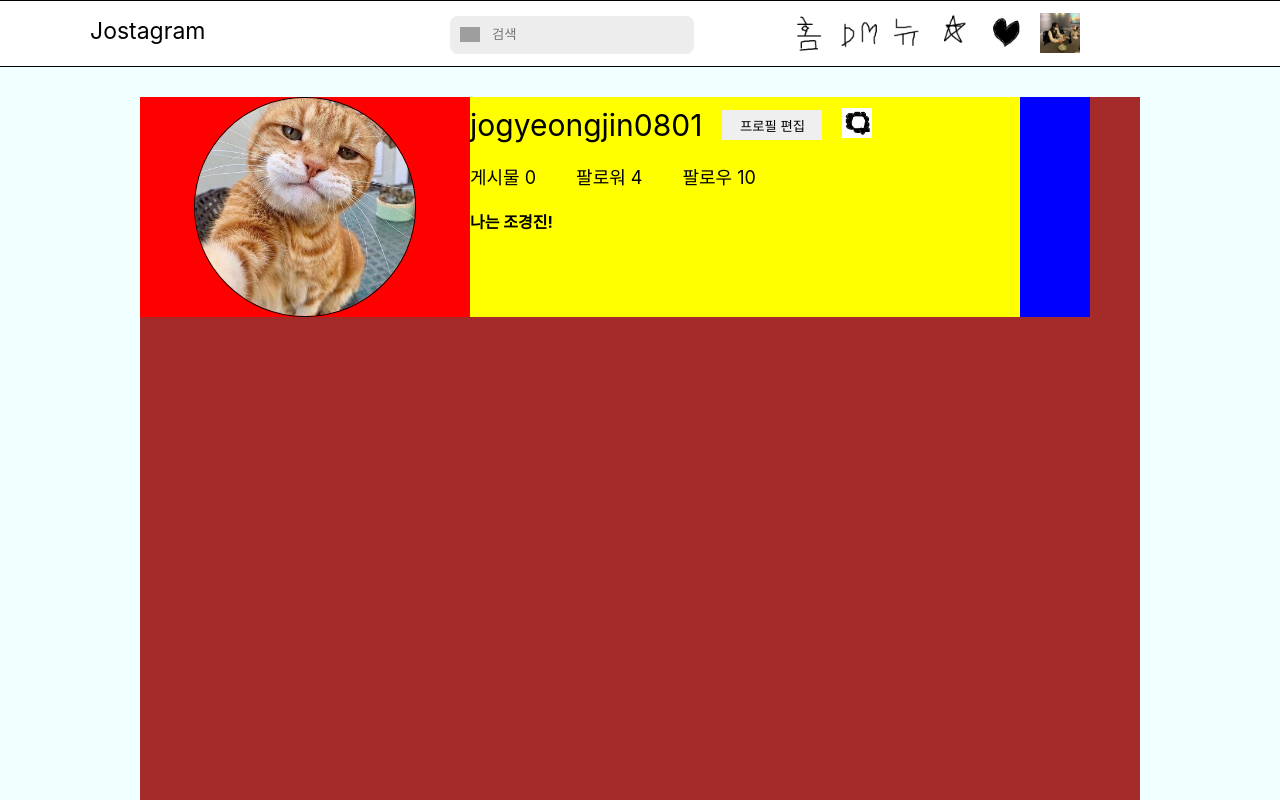
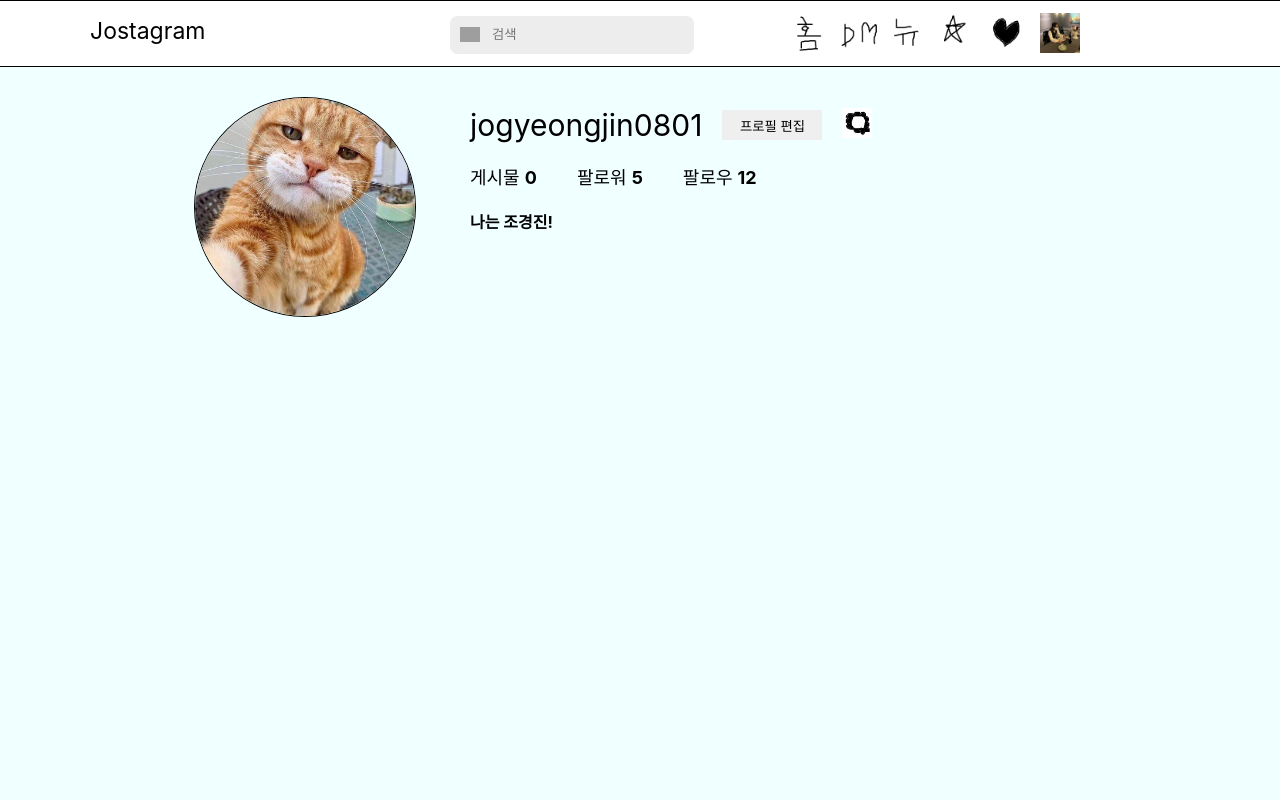
Before and after one commit to whrudwls08/instagramProject, a React (Create React App) app: page /myPage in a window 1280 px wide. Shown: the top 800 px of the page. Built offline with nearby package versions, Linux system fonts and the light colour scheme; grey boxes are pictures that could not be loaded.

Commit message:
myPage 상단 프로필 추가

```diff
--- a/src/App.css
+++ b/src/App.css
@@ -115,18 +115,18 @@
   color: black;
 }
 .profile{
-  background-color: brown;
+  /* background-color: brown; */
   width: 1000px;
   height: 1000px;
 }
 .topProfile{
-  background-color: blue;
+  /* background-color: blue; */
   width: 950px;
   height: 220px;
   display: flex;
 }
 .profileImg{
-  background-color: red;
+  /* background-color: red; */
   width: 330px;
   height: 220px;
   display: flex;
@@ -147,7 +147,7 @@
   border-radius: 50%;
 }
 .profileDetails{
-  background-color: yellow;
+  /* background-color: yellow; */
   display: flex;
   /* justify-content: space-around; */
   flex-direction: column;
@@ -178,6 +178,9 @@
   margin-bottom: 20px;
   margin-right: 40px;
 }
+.profileDeatilsMiddle > div > span{
+  font-weight: bold;
+}
 .profileDeatilsBottom{
   font-weight: bold;
 }
--- a/src/routers/myPage.js
+++ b/src/routers/myPage.js
@@ -17,9 +17,9 @@ function MyPage() {
               </div>
             </div>
             <div className='profileDeatilsMiddle'>
-              <div className='userPosts'>게시물 0</div>
-              <div className='userFollower'>팔로워 4</div>
-              <div className='userFollow'>팔로우 10 </div>
+              <div className='userPosts'>게시물 <span>0</span></div>
+              <div className='userFollower'>팔로워 <span>5</span></div>
+              <div className='userFollow'>팔로우 <span>12</span></div>
             </div>
             <div className='profileDeatilsBottom'>
               나는 조경진!
```
